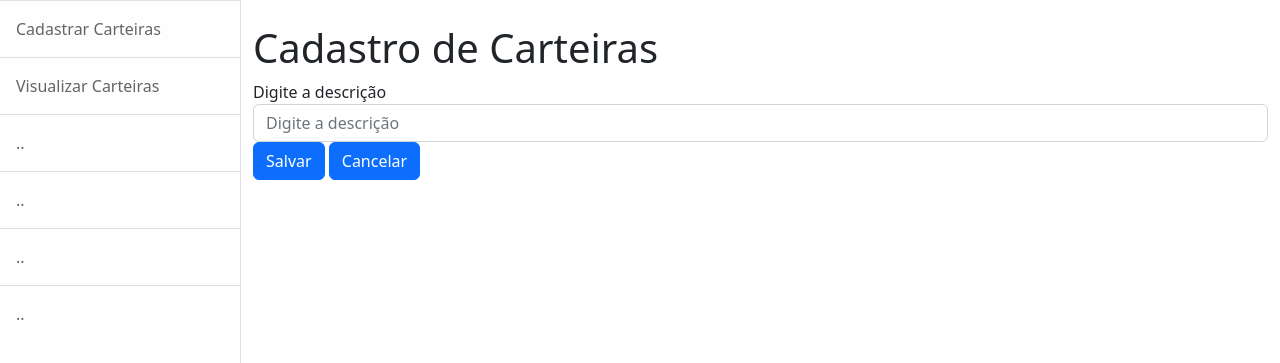
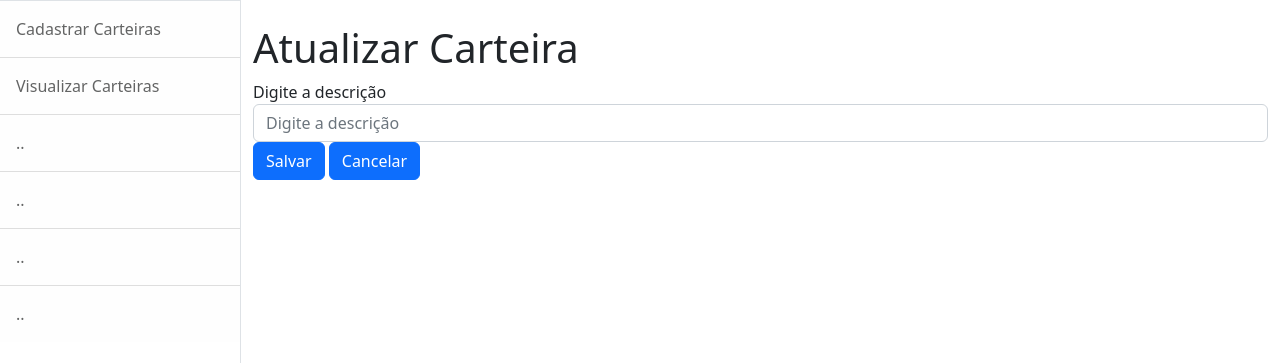
Before and after one commit to MarioK5/ativo-financeiro, a PHP site: page /editarCarteira.php in a window 1280 px wide. Shown: the part 57-420 px from the top of the page. Run offline with PHP 8.4, Linux system fonts and the light colour scheme; data that the repository does not hold is empty.

Commit message:
Update editarCarteira.php

```diff
--- a/editarCarteira.php
+++ b/editarCarteira.php
@@ -121,19 +121,20 @@ function busca_carteira()
             <!-- Page content-->
 
             <div class="container-fluid">
-                <h1 class="mt-4">Cadastro de Carteiras</h1>
+                <h1 class="mt-4">Atualizar Carteira</h1>
                 <form role="form" id="form_cadastro">
                     <div class="form-group">
                       <label for="formGroupExampleInput">Digite a descrição</label>
                       <input type="text" class="form-control" id="descricaoCarteira" name="descricaoCarteira" placeholder="Digite a descrição">
                     </div>
-                    <div class="form-group">
-                        <div id="lista_ativos" class="panel-body"></div>
-                    </div>
                     <input type="button" class="btn btn-primary mb-2" value="Salvar" name="salvar" id="salvar" onclick="xajax_salvar_carteiras(xajax.getFormValues('form_cadastro')); return false;">
                     <a class="btn btn-primary mb-2" href="visualizar_carteira.php">Cancelar</a>
                   </form>
+                  <div class="form-group">
+                        <div id="lista_ativos" class="panel-body"></div>
+                    </div>
             </div>
+
 
 
         </div>
```
